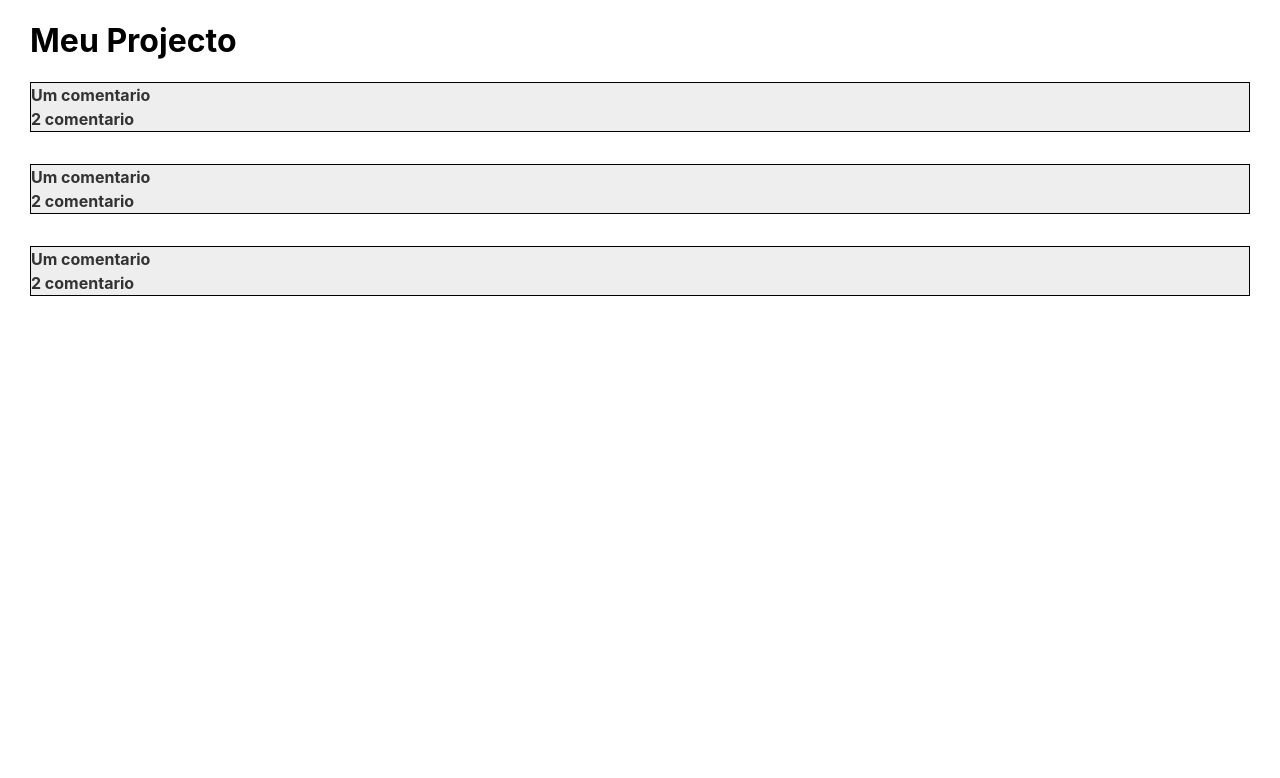
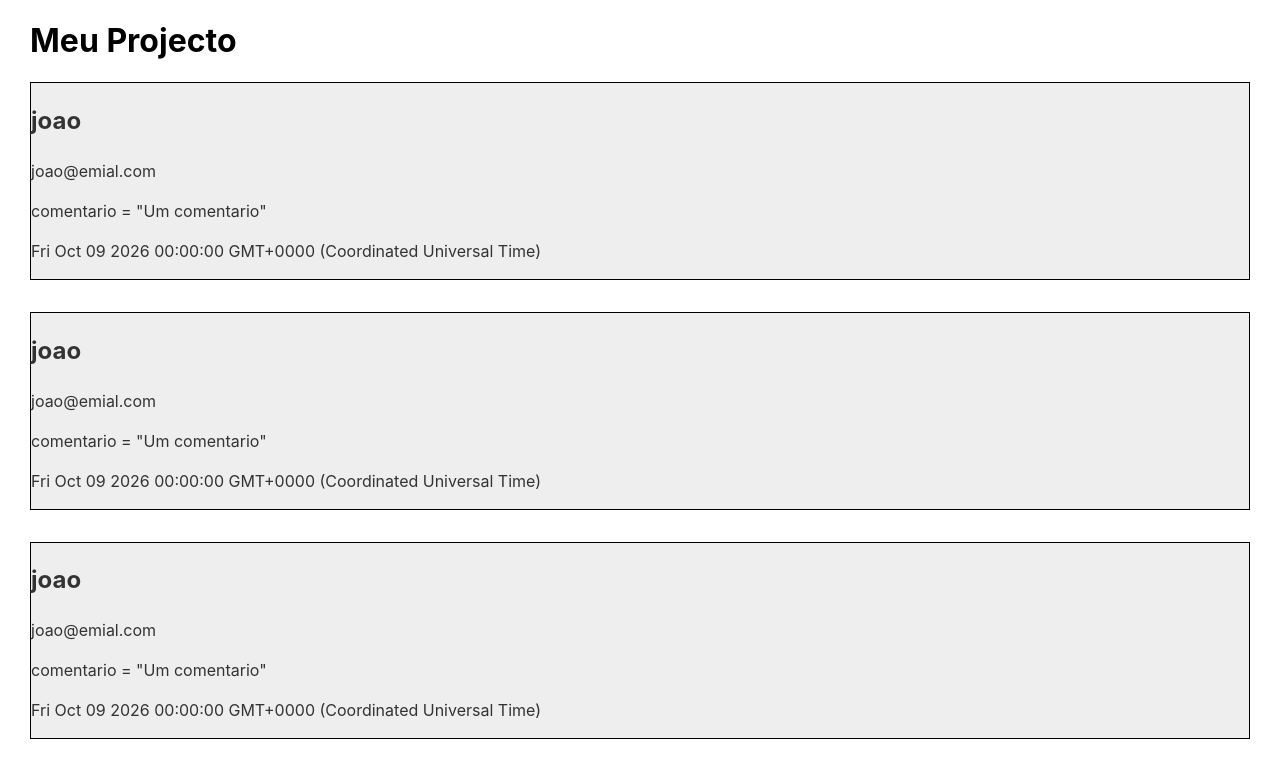
Before and after one commit to machadopy/UDEMY-REACT, a React (Create React App) app in the folder projeto/react-basico/: page / in a window 1280 px wide. Shown: the top 778 px of the page. Built offline with nearby package versions, Linux system fonts and the light colour scheme.

Commit message:
Refactor App and Comentario components to enhance structure and display dynamic data

```diff
--- a/projeto/react-basico/src/App.js
+++ b/projeto/react-basico/src/App.js
@@ -5,9 +5,17 @@ function App() {
   return (
     <div className="App">
       <h1>Meu Projecto</h1>
-      <h2><Comentario/></h2>
-      <h2><Comentario/></h2>
-      <h2><Comentario/></h2>
+          <Comentario nome="joao" email="joao@emial.com" data={new Date(2026,9,9)}>
+            comentario = "Um comentario"
+          </Comentario>
+
+          <Comentario nome="joao" email="joao@emial.com" data={new Date(2026,9,9)}>
+            comentario = "Um comentario"
+          </Comentario>
+
+          <Comentario nome="joao" email="joao@emial.com" data={new Date(2026,9,9)}>
+            comentario = "Um comentario"
+          </Comentario>
     </div>
   );
 }
--- a/projeto/react-basico/src/components/Comentario.js
+++ b/projeto/react-basico/src/components/Comentario.js
@@ -1,11 +1,15 @@
 import React from 'react';
 import './Comentario.css'
 
-const Comentario = ()=> (
+const Comentario = (props) => {
+	return(
+
 	<div className="Comentario">
-		<div>Um comentario</div>
-		<div>2 comentario</div>
+		<h2>{props.nome}</h2>
+		<p>{props.email}</p>
+		<p>{props.children}</p>
+		<p>{props.data.toString()}</p>
 	</div>
-);
+)};
 
 export default Comentario;
```
